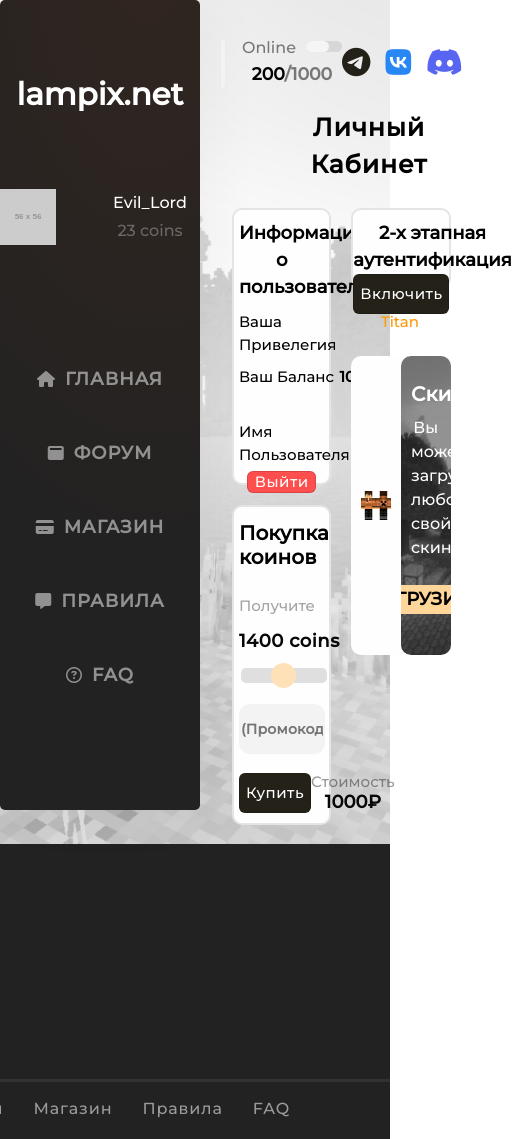
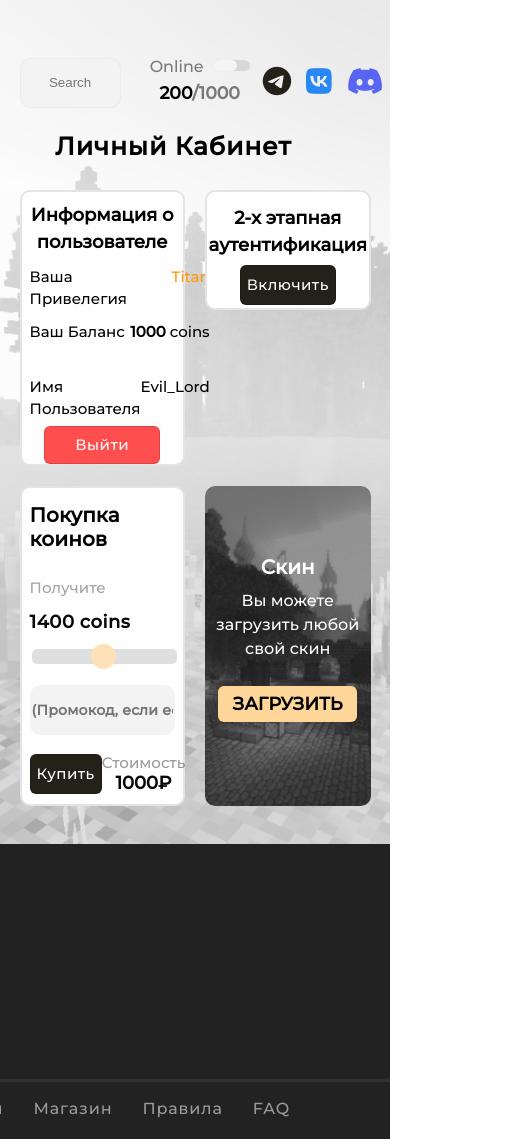
Before and after one commit to ekaramyan/Lampix, a plain HTML site: page index.html in a window 390 px wide. Shown: the whole page, 512 px wide, since content can reach past the window. Drawn offline with Linux system fonts and the light colour scheme; placeholder pictures from the web are drawn by us.

Commit message:
responsive, starting burger-menu

```diff
--- a/index.html
+++ b/index.html
@@ -41,13 +41,17 @@
 <section class="central">
   <header class="header">
 
-            <div class="search-wrap">
-              <div class="search">
-                <input type="text" class="searchTerm" placeholder="Search">
-                <i class="fa fa-search"></i>
+      <div class="burger-menu">
 
-               </div>
+      </div>
+
+         <div class="search-wrap">
+           <div class="search">
+            <input type="text" class="searchTerm" placeholder="Search">
+            <i class="fa fa-search"></i>
+
             </div>
+          </div>
 
             <div class="online">
               <div class="online-switch">
--- a/styles.css
+++ b/styles.css
@@ -946,6 +946,38 @@ header ul{
 
 @media screen and (max-width: 900px)
 {
+    .cards
+{
+    grid-template-areas:
+                    "about-user about-user double-auth double-auth"
+                    "about-user about-user double-auth     double-auth"
+                    "coin-buy   coin-buy    skins          skins"
+                    "coin-buy   coin-buy    skins              skins";
+
+}
+
+.double-auth
+{
+    max-height: 120px;
+}
+.skin
+{
+    display: none;
+}
+.skin-bg
+{
+    width: 100%;
+}
+.container
+{
+    display: flex;
+
+}
+.sidebar
+{
+    display: none;
+}
+
 
 }
 
```
